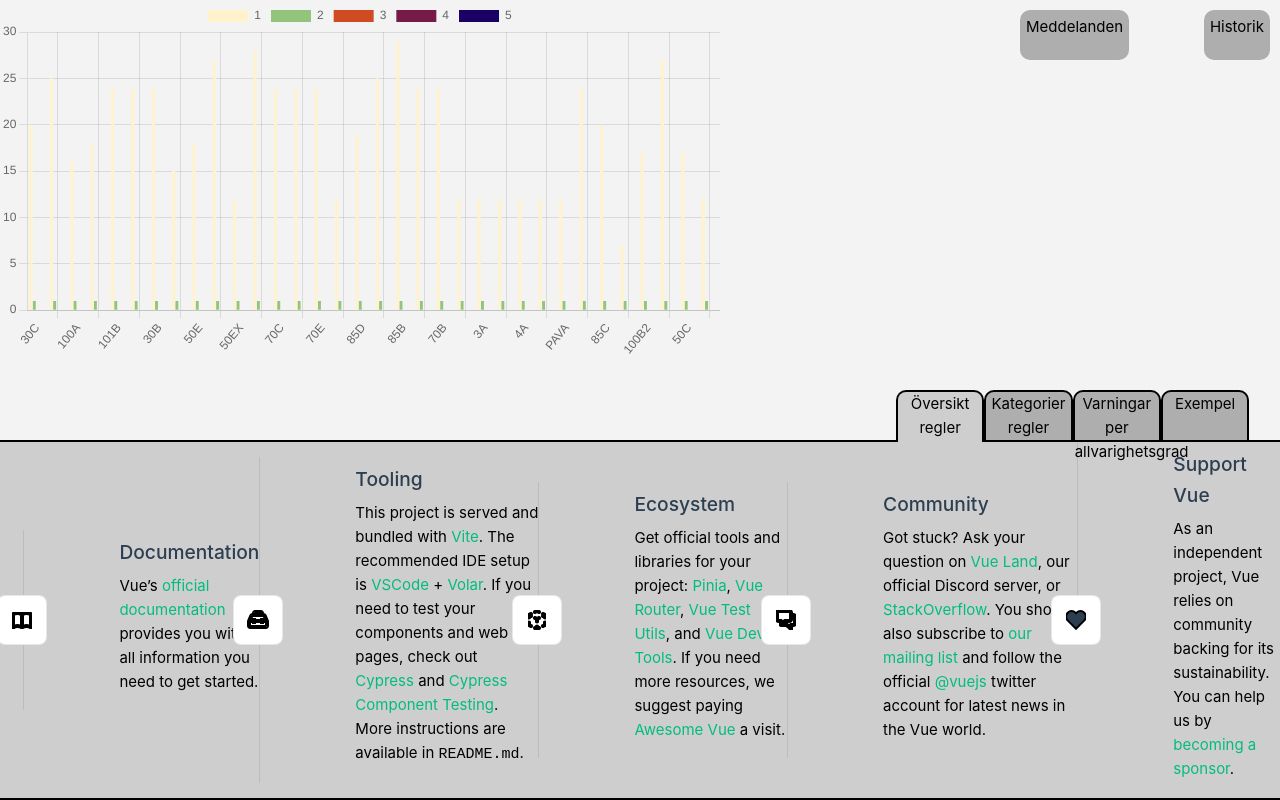
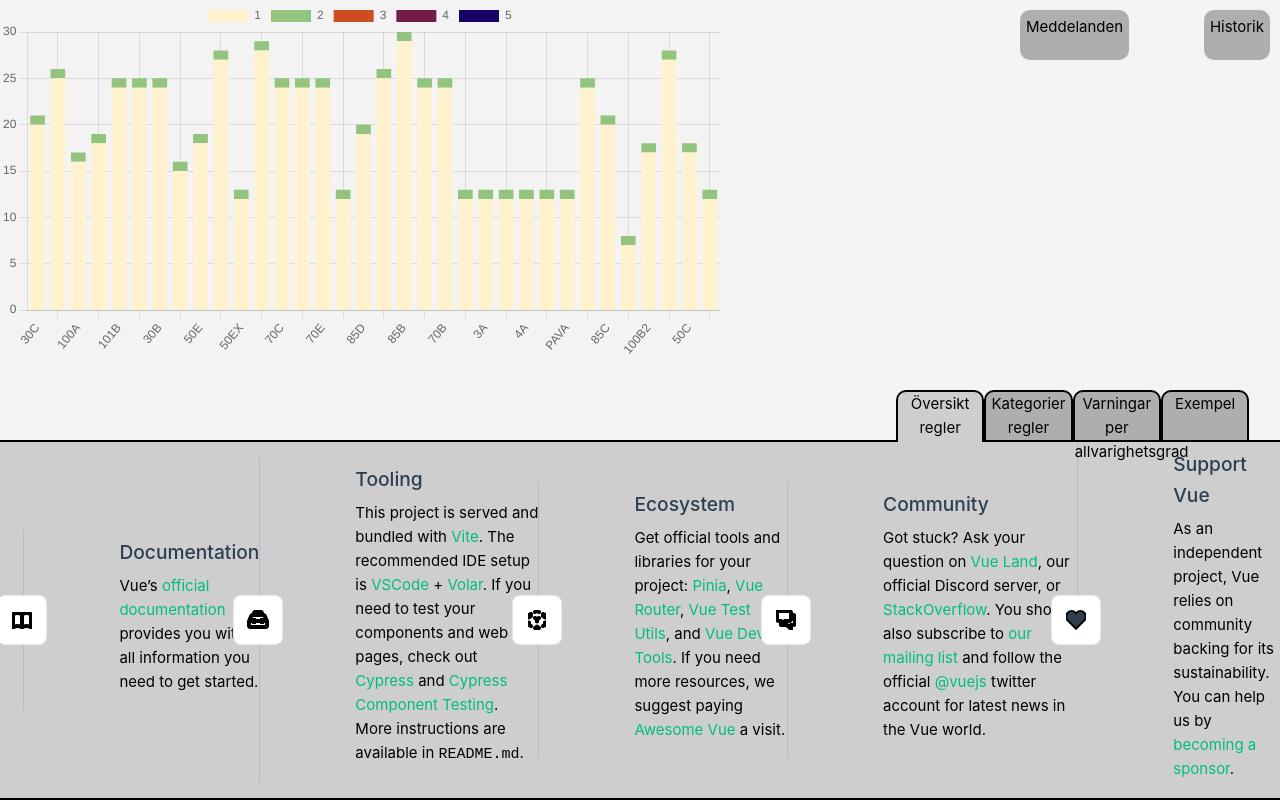
Before and after one commit to Qondun/sapval, a Vue app in the folder sapval-prototype/: page / in a window 1280 px wide. Built offline with nearby package versions, Linux system fonts and the light colour scheme.

Commit message:
bars now stack!

```diff
--- a/sapval-prototype/src/components/WardOverviewChart.vue
+++ b/sapval-prototype/src/components/WardOverviewChart.vue
@@ -23,7 +23,7 @@ export default {
         datasets: [
           { label: '1',
             data: [],
-            backgroundColor: '#fff2cc'
+            backgroundColor: '#fff2cc',
           }, {
             label: '2',
             data: [],
@@ -45,7 +45,17 @@ export default {
           } ]
       },
       chartOptions: {
-        responsive: true
+
+        responsive: true,
+        scales: {
+          x: {
+            stacked: true,
+          },
+          y: {
+            stacked: true
+          }
+        }
+        //stacked: true
       },
 
       ward: wardsdata.wardsInfo,
```
